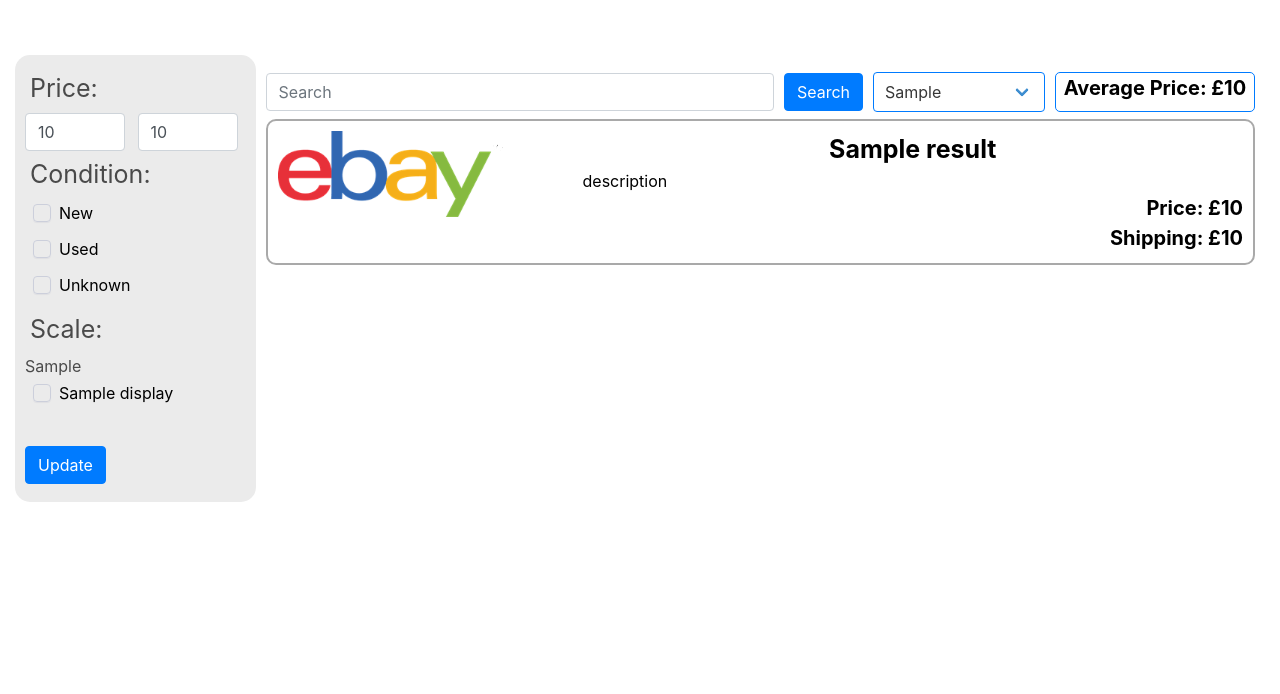
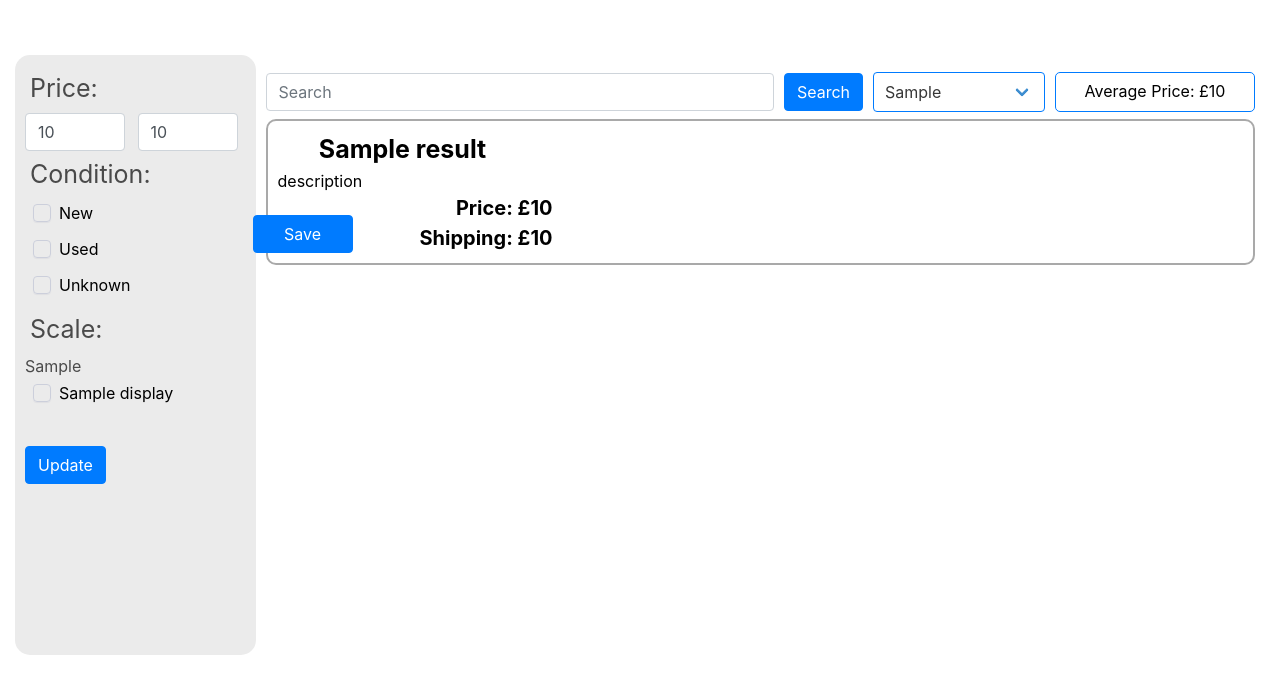
Before and after one commit to modelrailwaymaster/nea, a Django app: template website/app/templates/app/home.html in a window 1280 px wide. Shown: the part 56-750 px from the top of the page. Run offline with Django 4.2, Linux system fonts and the light colour scheme; the template is opened without the code that fills it: most values are stand-ins (such as "Sample title", 1, 10 or a date in 2020); one stand-in notice (Sample message) is shown; some libraries are stand-ins or nearby versions.

Commit message:
amazon part done ebay part done saving part done

```diff
--- a/website/app/templates/app/home.html
+++ b/website/app/templates/app/home.html
@@ -74,7 +74,7 @@
             {% if messages %}
                 {% for message in messages %}
                     <div class="alert alert-dark alert-dismissible fade show" role="alert">
-                        {{message}}
+                        {{message|safe}}
                         <button type="button" class="close" data-dismiss="alert" aria-label="Close">
                         <span aria-hidden="true">&times;</span>
                         </button>
--- a/website/app/templates/app/search.html
+++ b/website/app/templates/app/search.html
@@ -1,5 +1,5 @@
 <!DOCTYPE html>
-<form class="form-inline search-form" method="POST" action="{% url 'home' %}">
+<form  class="form-inline search-form" method="POST" action="{% url 'home' %}">
     {% load static %}
     {% csrf_token %}
     <div class="home-grid">
@@ -85,13 +85,13 @@
             </label>
             {% endfor %}
             <br>
-            <button class="btn my-2 my-sm-0 btn-primary search-button" type="submit">Update</button>
+            <button name="form-update" class="btn my-2 my-sm-0 btn-primary search-button" type="submit">Update</button>
         </div>
         <div class="home-grid-main">
             {% csrf_token %}
             <div class="search-container">
                 <input class="form-control mr-sm-2 search-input" type="search" placeholder="Search" aria-label="Search" name="search" value="{{inputted.search}}">
-                <div class="search-button-container"><button class="btn my-2 my-sm-0 btn-primary search-button" type="submit">Search</button></div>
+                <div class="search-button-container"><button name="form-search" class="btn my-2 my-sm-0 btn-primary search-button" type="submit">Search</button></div>
                 <div class="select is-info">
                     <select id="sorting_method" name="sorting_method" class="sorting-method">
                     <option value="{{inputted.sorting_method}}">{{inputted.sorting_method}}</option>
@@ -103,19 +103,35 @@
                 <div class="average"><div class="average-text">Average Price: £{{average}}</div></div>
             </div>
             {% for result in results %}
+                <form method="POST" action="{% url 'home' %}">
+                    {% csrf_token %}
                     <div class="results-container">
                         <div class="result-bubble">
+                            {% if result.website == "Ebay" %}
                                 <div class="result-image">
-                            <img src="{% static 'images/EbayLogo.png' %}" alt="Ebay Logo" height="100" width="75%">
+                                    <img src="{% static 'images/EbayLogo.png' %}" alt="Ebay Logo" width="200">
                                 </div>
+                            {% elif result.website == "Amazon" %}
+                                <div class="result-image">
+                                    <img src="{% static 'images/AmazonLogo.png' %}" alt="Amazon Logo" width="200">
+                                </div>
+                            {% endif %}
                             <div class="reuslt-text">
                                 <a href="{{result.url}}" target="_blank"><div class="result-title">{{result.name}}</div></a>
                                 <div class="results-description">description</div>
+                                <div class="results-bottom">
+                                    <div class="results-price-save">
+                                        <button name="{{result}}" class="btn my-sm-0 btn-primary save-button" type="submit">Save</button>
+                                        <div>
                                             <div class="result-price">Price: £{{result.price}}</div>
                                             <div class="result-price">Shipping: £{{result.shipping_cost}}</div>
                                         </div>
                                     </div>
                                 </div>
+                            </div>
+                        </div>
+                    </div>
+                </form>
             {% endfor %}
         </div>
     </div>
--- a/website/static/css/home.css
+++ b/website/static/css/home.css
@@ -56,6 +56,7 @@ html, body{
     background-color: rgb(235,235,235 );
     border-radius: 15px;
     padding: 10px;
+    height: 600px;
 }
 
 .search-input{
@@ -268,9 +269,8 @@ input[type=number] {
 }
 
 .average{
-    font-size: 20px !important;
+    font-size: 1em !important;
     text-align: center !important;
-    font-weight: bold !important;
     color: black !important;
     height: 40px;
     margin-left: 10px;
@@ -282,4 +282,25 @@ input[type=number] {
 
 .average-text{
     text-align: center;
+    vertical-align: middle;
+    transform: translate(0, 25%);
 }
+
+.results-bottom{
+    float: right;
+    padding-right: 10%;
+
+}
+
+.results-price-save{
+    display: grid;
+    width: 250px;
+    grid-template-columns: 100px 200PX !important;
+}
+
+.save-button{
+    width: 100px;
+    height: 38px;
+    margin-top: 22px !important;
+    margin-bottom: 0px !important;
+}
```
Also changed, not shown: website/app/templates/app/login.html (+1 -14 lines), website/app/views.py (+91 -8 lines), website/db.sqlite3. Lines whose indentation alone changed are shown as unchanged.
